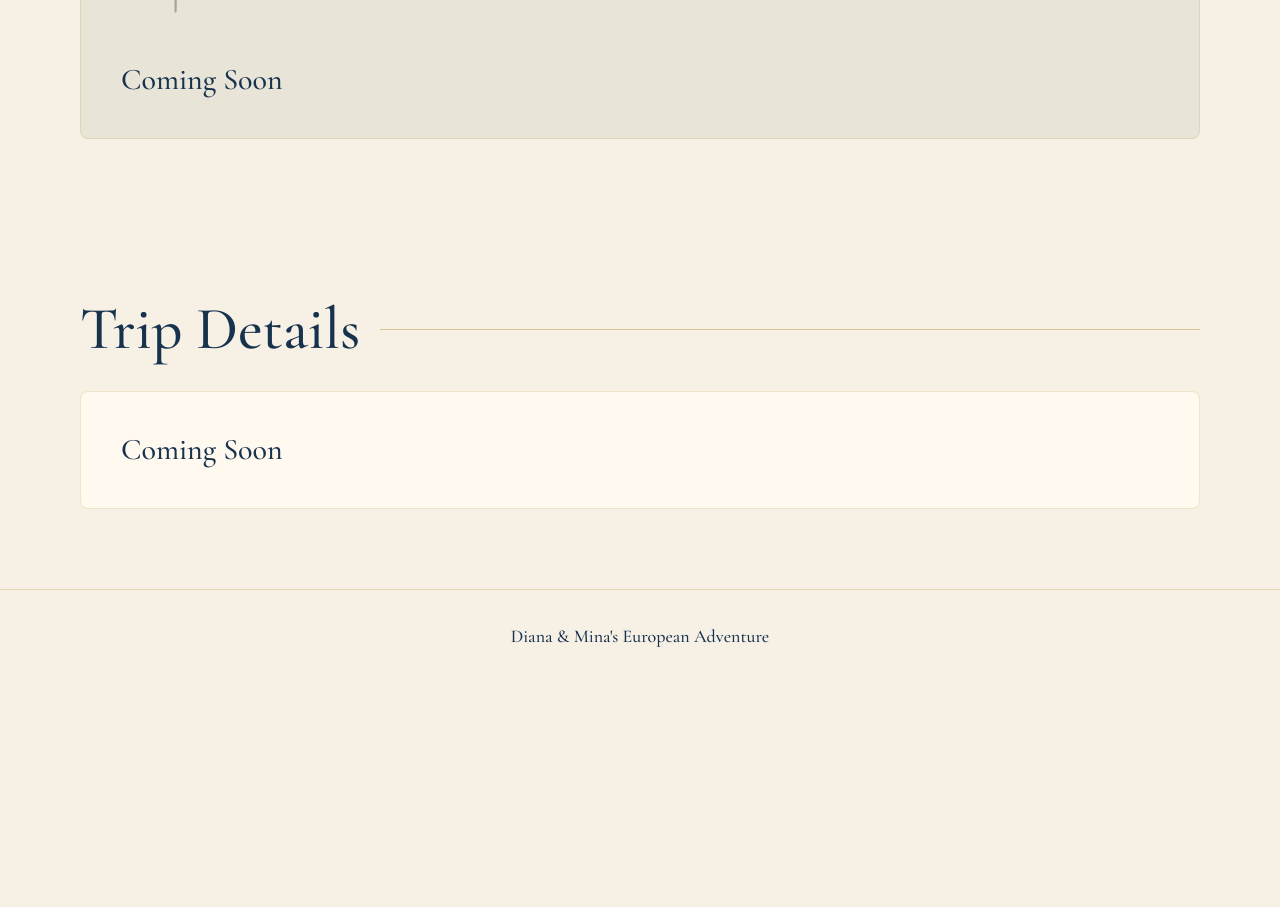
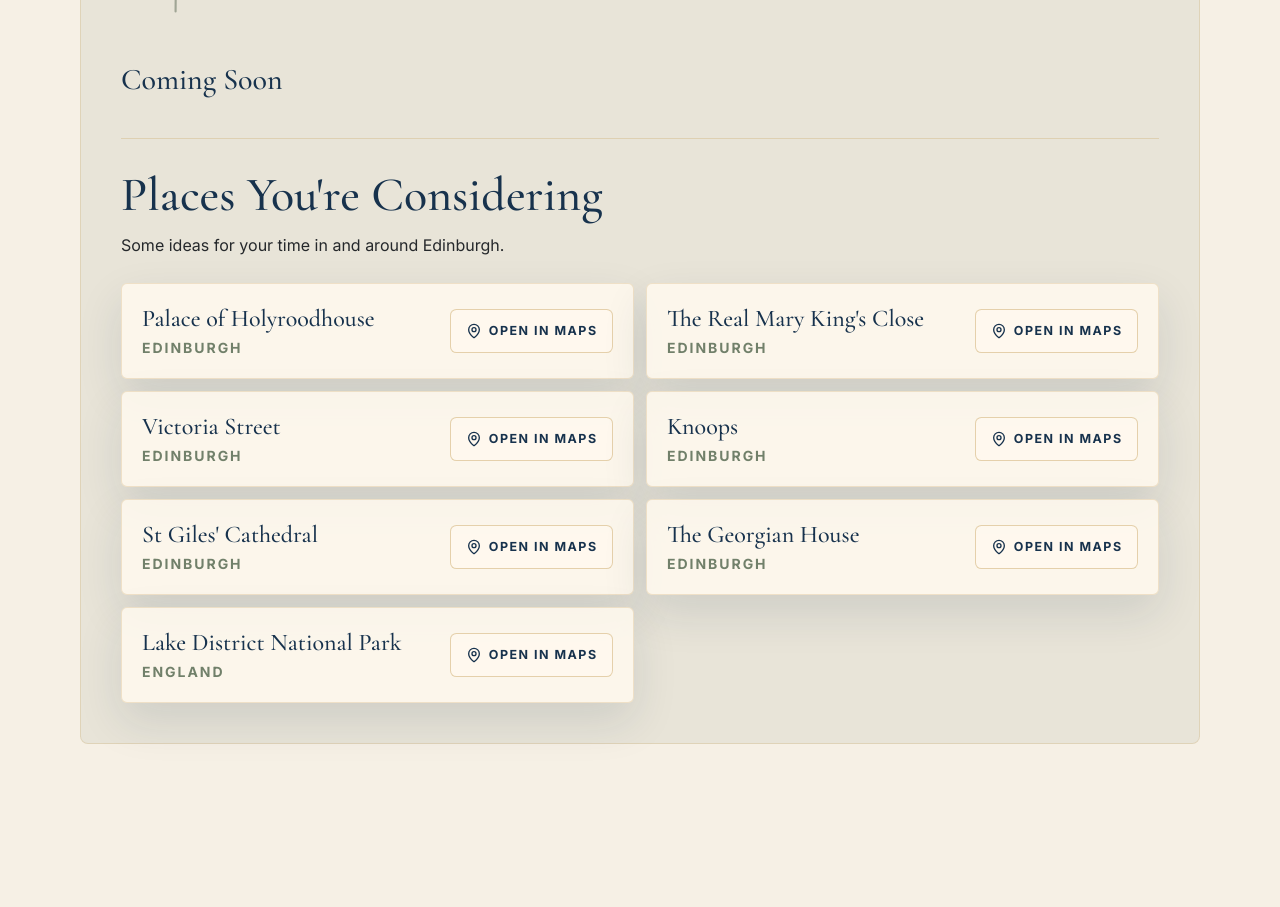
Before and after one commit to DezCam/mina-diana-trip, a React (Vite) app: page / in a window 1280 px wide. Shown: the part 2820-3727 px from the top of the page. Before the commit the page ends 3502 px from the top, so only its background shows below. Built offline with nearby package versions, Linux system fonts and the light colour scheme.

Commit message:
Add Scotland places under consideration

```diff
--- a/src/App.tsx
+++ b/src/App.tsx
@@ -1,6 +1,7 @@
 import { ArrowLeft, ArrowRight, MapPin } from "lucide-react";
 import { RecommendationsList } from "./components/Recommendations";
 import { recommendations } from "./data/recommendations";
+import { scotlandConsiderations } from "./data/scotland";
 
 const recommendationsPath = "/desmonds-amsterdam-recommendations";
 const amsterdamPhoto = "/images/amsterdam/amsterdam-canal.jpg";
@@ -141,6 +142,7 @@
 
 function DestinationSection({ id, title, tone, showImage = false }: { id: string; title: string; tone: "scotland" | "amsterdam"; showImage?: boolean }) {
   const isAmsterdam = id === "amsterdam";
+  const isScotland = id === "scotland";
 
   return (
     <section id={id} className="scroll-mt-32 px-6 py-20 sm:px-10 lg:px-20">
@@ -162,6 +164,7 @@
             <Thistle className="h-32 w-28 opacity-55" />
           )}
           <p className="mt-8 font-serif text-3xl text-highland">Coming Soon</p>
+          {isScotland ? <ScotlandConsiderations /> : null}
         </div>
       </div>
     </section>
@@ -187,6 +190,44 @@
           <MapPin aria-hidden="true" size={16} />
           Open in Maps
         </a>
+      </div>
+    </div>
+  );
+}
+
+function ScotlandConsiderations() {
+  return (
+    <div className="mt-10 border-t border-brass/30 pt-8">
+      <div className="mb-6">
+        <h3 className="font-serif text-4xl leading-tight text-highland sm:text-5xl">
+          Places You're Considering
+        </h3>
+        <p className="mt-3 max-w-xl leading-7 text-ink">
+          Some ideas for your time in and around Edinburgh.
+        </p>
+      </div>
+      <div className="grid gap-3 md:grid-cols-2">
+        {scotlandConsiderations.map((place) => (
+          <article
+            key={place.name}
+            className="rounded-md border border-brass/25 bg-cream/85 p-5 shadow-soft"
+          >
+            <div className="flex flex-col gap-4 sm:flex-row sm:items-center sm:justify-between">
+              <div>
+                <h4 className="font-serif text-2xl leading-tight text-highland">
+                  {place.name}
+                </h4>
+                <p className="mt-1 text-sm font-bold uppercase tracking-[0.14em] text-moss">
+                  {place.location}
+                </p>
+              </div>
+              <a className="action-button min-h-12 px-4" href={place.mapsUrl} target="_blank" rel="noreferrer">
+                <MapPin aria-hidden="true" size={16} />
+                Open in Maps
+              </a>
+            </div>
+          </article>
+        ))}
       </div>
     </div>
   );
--- /dev/null
+++ b/src/data/scotland.ts
@@ -0,0 +1,43 @@
+export type ScotlandConsideration = {
+  name: string;
+  location: "Edinburgh" | "England";
+  mapsUrl: string;
+};
+
+export const scotlandConsiderations: ScotlandConsideration[] = [
+  {
+    name: "Palace of Holyroodhouse",
+    location: "Edinburgh",
+    mapsUrl: "https://www.google.com/maps/search/Palace+of+Holyroodhouse,+Edinburgh",
+  },
+  {
+    name: "The Real Mary King's Close",
+    location: "Edinburgh",
+    mapsUrl: "https://www.google.com/maps/search/The+Real+Mary+King's+Close,+Edinburgh",
+  },
+  {
+    name: "Victoria Street",
+    location: "Edinburgh",
+    mapsUrl: "https://www.google.com/maps/search/Victoria+Street,+Edinburgh",
+  },
+  {
+    name: "Knoops",
+    location: "Edinburgh",
+    mapsUrl: "https://www.google.com/maps/search/Knoops,+Edinburgh",
+  },
+  {
+    name: "St Giles' Cathedral",
+    location: "Edinburgh",
+    mapsUrl: "https://www.google.com/maps/search/St+Giles'+Cathedral,+Edinburgh",
+  },
+  {
+    name: "The Georgian House",
+    location: "Edinburgh",
+    mapsUrl: "https://www.google.com/maps/search/The+Georgian+House,+Edinburgh",
+  },
+  {
+    name: "Lake District National Park",
+    location: "England",
+    mapsUrl: "https://www.google.com/maps/search/Lake+District+National+Park,+UK",
+  },
+];
```
